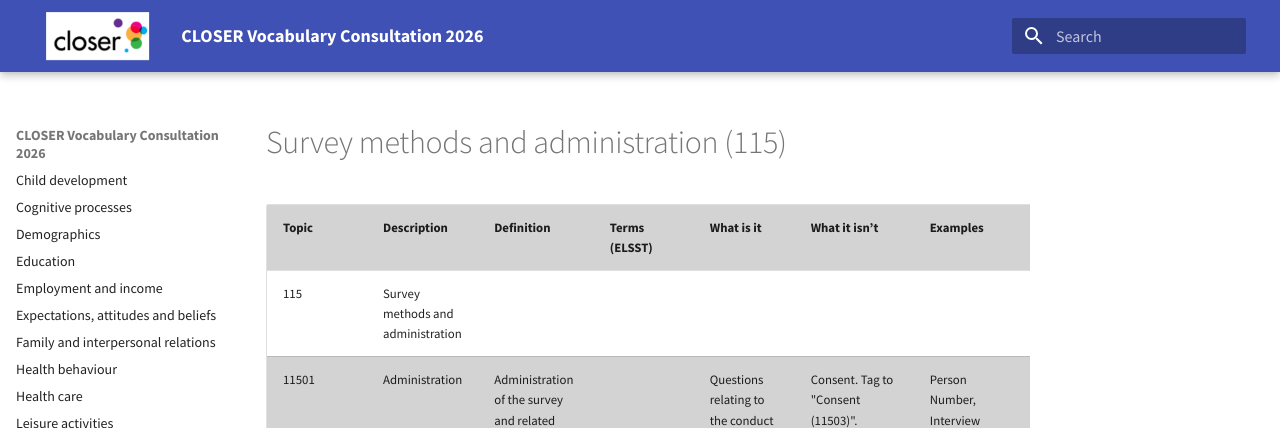
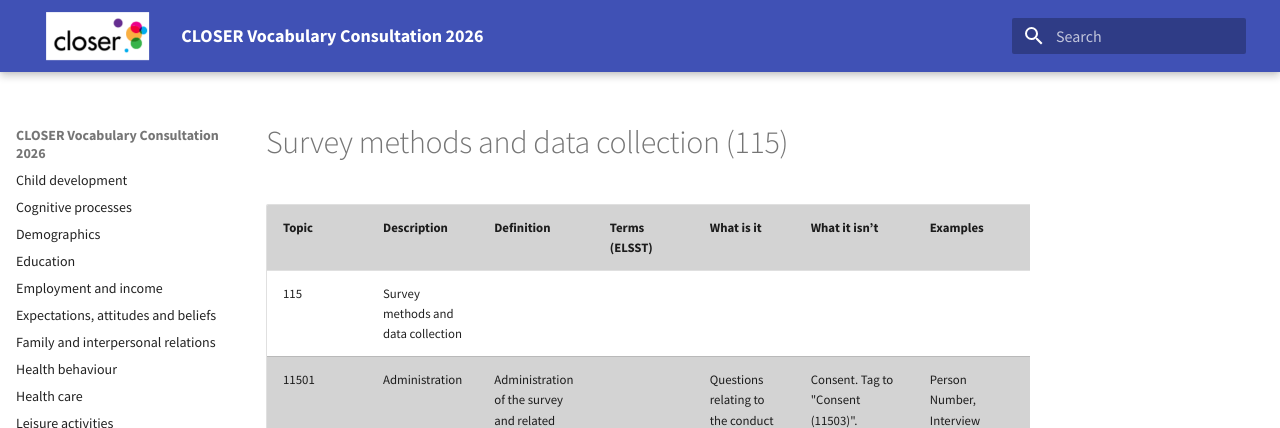
Before and after one commit to CLOSER-Cohorts/closer-vocabulary-2026, an MkDocs documentation site: the page built from docs/survey-methods-and-administration.md, in a window 1280 px wide and 900 px high. Shown: the top 428 px of the window. Built offline with MkDocs 1.6.1 and Material for MkDocs 9.7.7, drawn with Linux system fonts in a browser that asks for light colours.

Commit message:
Update title from 'administration' to 'data collection'

```diff
--- a/docs/survey-methods-and-administration.md
+++ b/docs/survey-methods-and-administration.md
@@ -1,8 +1,8 @@
-# Survey methods and administration (115)
+# Survey methods and data collection (115)
 
 | **Topic** | **Description** | **Definition** | **Terms (ELSST)** | **What is it** | **What it isn’t** | **Examples** | **Changes** |
 | --- | --- | --- | --- | --- | --- | --- | --- |
-| 115 | Survey methods and administration |     |     |     |     |     |     |
+| 115 | Survey methods and data collection |     |     |     |     |     |     |
 | 11501 | Administration | Administration of the survey and related survey methods.<sup>1</sup>|     | Questions relating to the conduct of the survey | Consent. Tag to "Consent (11503)". | Person Number, Interview date, Household identifier, Checks, survey mode |     |
 | 11502 | Weighting | [MRS](https://www.mrs.org.uk/glossary): The process of adjusting the value of survey responses to account for over- or under-representation of different categories of respondent. Weighting is used where the sample design is disproportional or where the achieved sample does not accurately reflect the population under investigation.<sup>2</sup><br><br> |     | Weights and data items such as PSU (Primary Sampling Unit) used as inputs to weight the results | Measurement of bodily weight. Tag to “Anthropometry (10320)". | Primary sampling unit, Strata | New topic |
 | 11503 | Consent | [ICO](https://ico.org.uk/for-organisations/uk-gdpr-guidance-and-resources/lawful-basis/consent/what-is-valid-consent/): Consent is any freely given, specific, informed and unambiguous indication of the data subject’s wishes by which he or she, by a statement or by a clear affirmative action, signifies agreement to the processing of personal data relating to him or her.<sup>3</sup> |     | Questions relating to the gaining of consent for a test, set of questions, or use of data from a third party such as data linkage, or to access other records. | Consent unrelated to survey administration e.g. "If you have your parents' consent, what is the youngest age at which you can get married in Great Britain?" | May we have your consent to take part in the genetics study?<br><br>Send height and weight results to GP | New topic |
```
